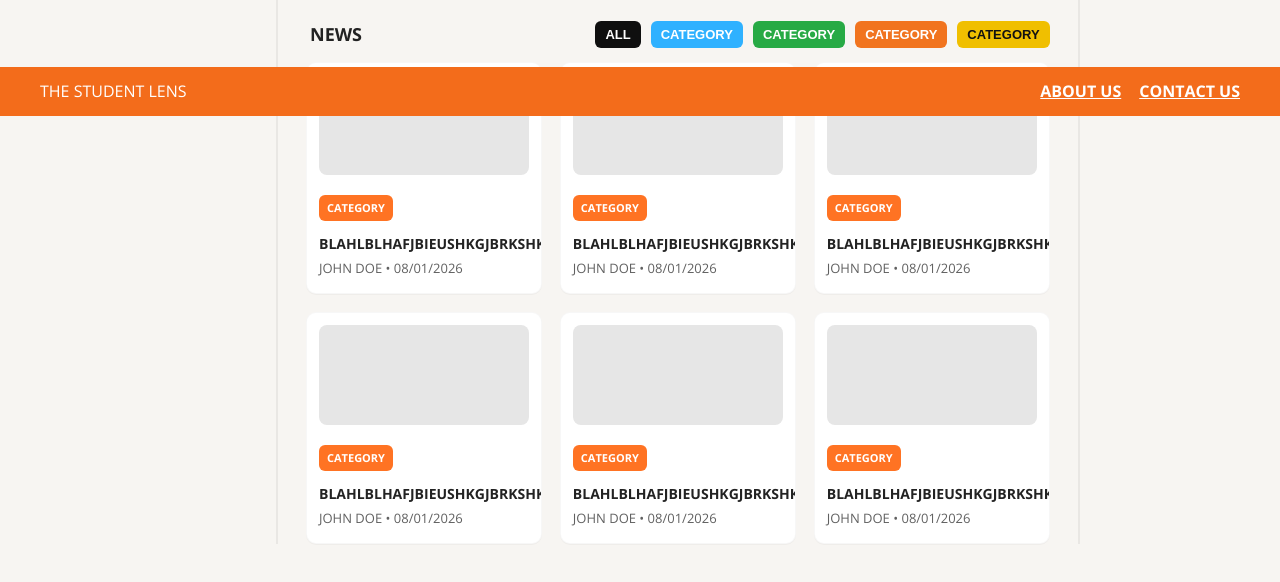
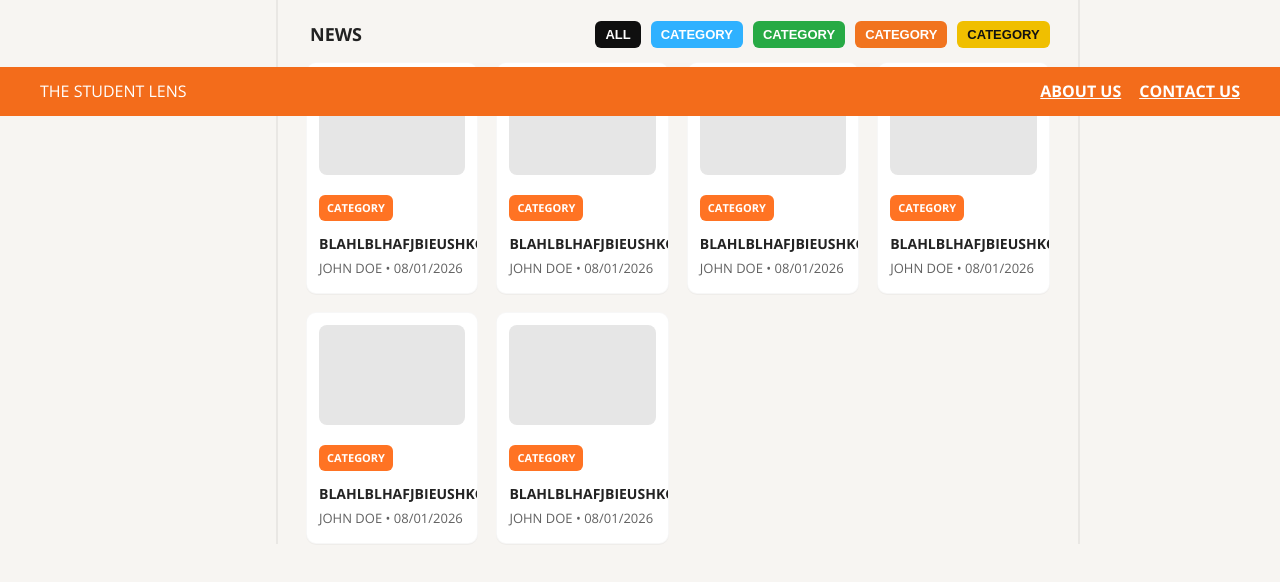
Before and after one commit to TENRON1844/Student-Lens, a plain HTML site: page index.html in a window 1280 px wide. Shown: the part 684-1266 px from the top of the page. Drawn offline with nearby package versions, Linux system fonts and the light colour scheme.

Commit message:
Update style.css

```diff
--- a/style.css
+++ b/style.css
@@ -133,7 +133,7 @@
    /* news grid */
    .news-grid{
      display:grid;
-     grid-template-columns: repeat(3, 1fr);
+     grid-template-columns: repeat(4, 1fr);
      gap:18px;
      margin-top:12px;
    }
```
